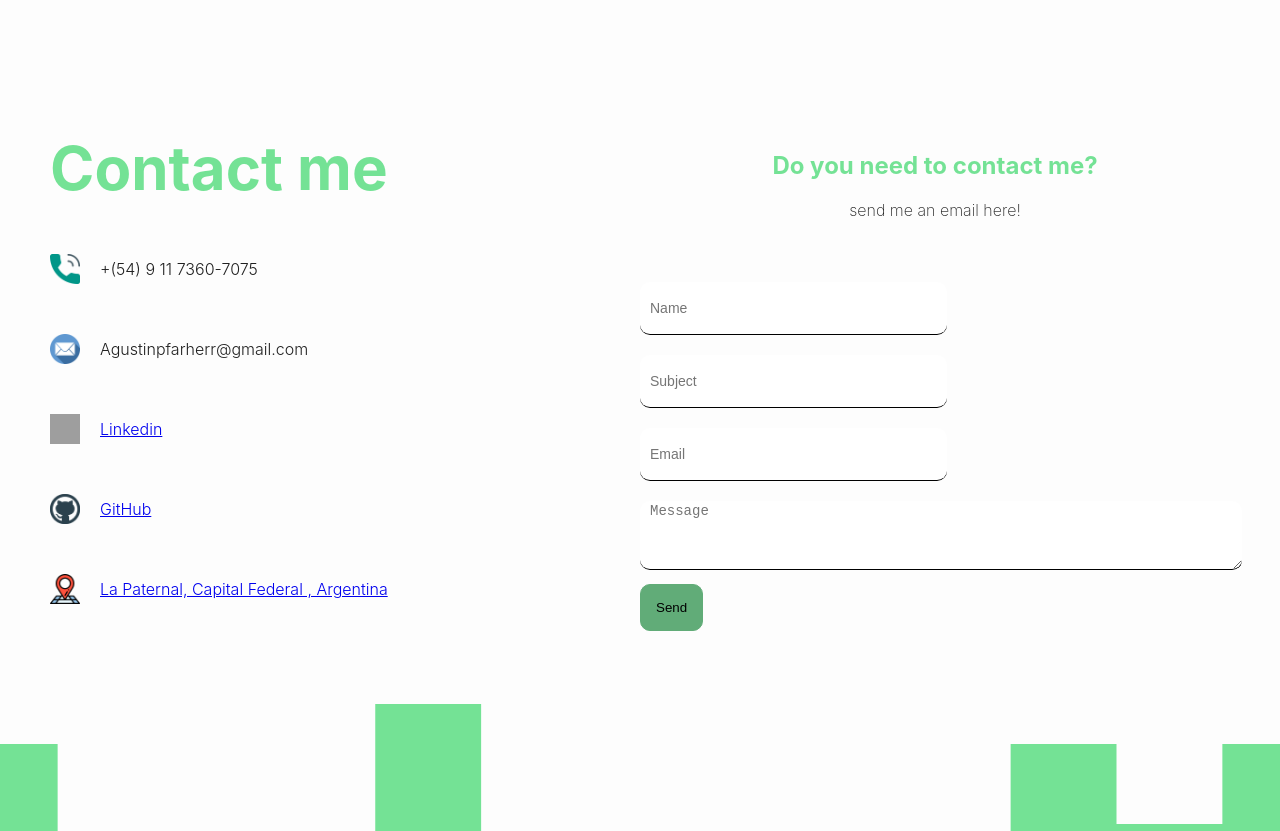
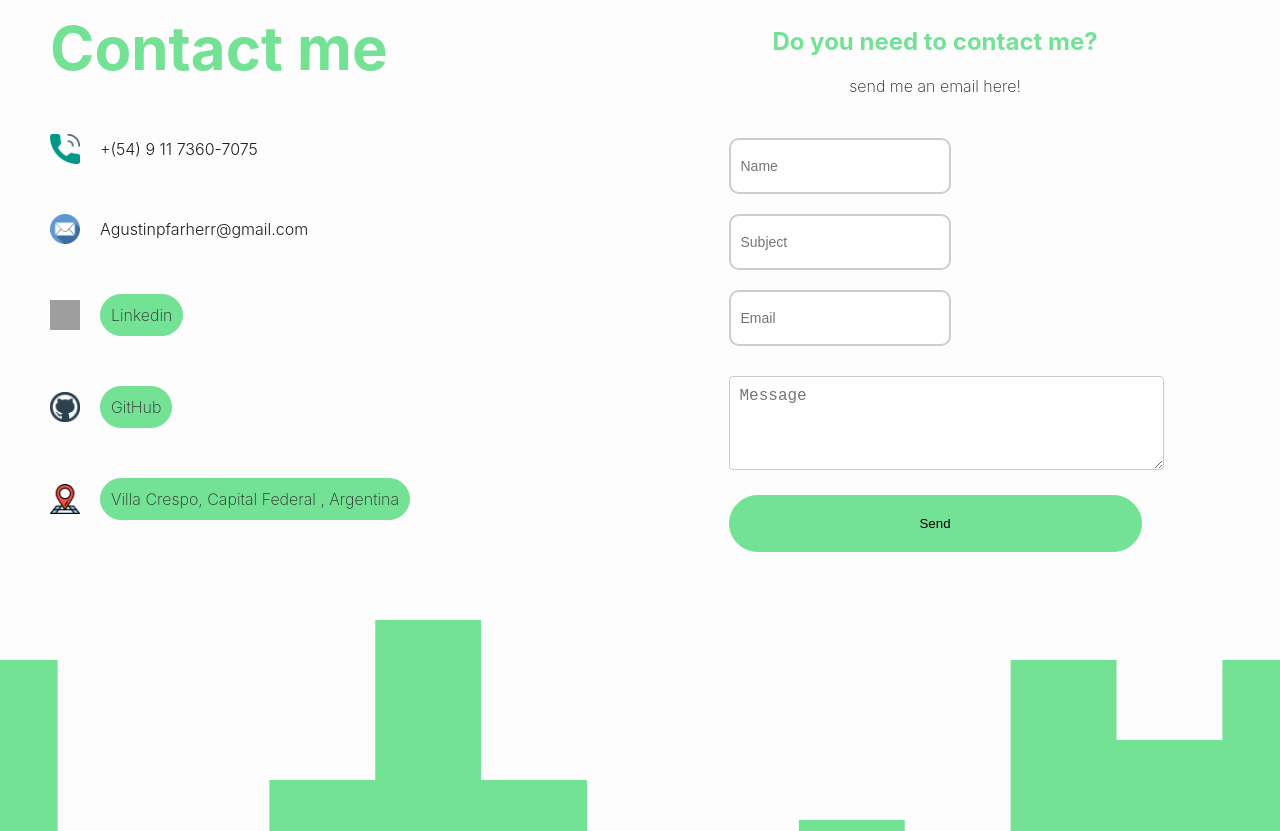
Before and after one commit to Lylhium/PortFolio-Agustin, a React (Create React App) app: page / in a window 1280 px wide. Shown: the part 1420-2251 px from the top of the page. Built offline with nearby package versions, Linux system fonts and the light colour scheme; grey boxes are pictures that could not be loaded.

Commit message:
commit 29/4

```diff
--- a/src/components/about/about.css
+++ b/src/components/about/about.css
@@ -63,29 +63,12 @@ h1 {
 }
 
 @media screen and (max-width: 480px) {
-  .a {
-    flex-direction: column;
-    text-align: center;
-    margin-top: 50px;
+  .a-card {
+    height: 35vh;
   }
-
-  .a-left {
-    width: 100%;
-  }
-
-  .a-card {
-    height: 30vh;
-  }
-
   .a-card.bg {
     display: none;
   }
-
-  .a-right {
-    padding: 20px;
-  }
-}
-@media screen and (max-width: 480px) {
   .a {
     flex-direction: column;
     text-align: center;
@@ -101,9 +84,33 @@ h1 {
   .a-right {
     padding: 20px;
   }
+  .a-img {
+    border-radius: 50%; /* Establece un radio del 50% para crear un círculo */
+    width: 100%;
+    height: 90%;
+  }
 }
 .coco-icon {
-  width: 50px;
-  height: 50px;
-  margin-right: 20px;
+  width: 100px;
+  height: 100px;
 }
+
+.button1 {
+  border: none;
+  padding: 10px;
+  color: rgb(43, 43, 43);
+  background-color: #74e295;
+  border: 0.1em solid #74e295;
+  font-weight: 200;
+  cursor: pointer;
+  border-radius: 100px;
+  text-decoration: none;
+  transition: all 0.2s;
+  padding-left: 5px;
+}
+
+a.button1:hover {
+  background-color: rgb(43, 43, 43);
+  border: 0.1em solid #74e295;
+  color: #74e295;
+}
--- a/src/components/about/about.js
+++ b/src/components/about/about.js
@@ -33,12 +33,13 @@ const about = () => {
           pictures.
         </p>
         <h1>My Projects</h1>
-        <img src={Logo} className="coco-icon" alt="img" />
 
         <a
+          className="button1"
           href={"https://angry-mestorf-fbb8cc.netlify.app/"}
           style={{ fontWeight: 500, fontSize: 25 }}
         >
+          <img src={Logo} className="coco-icon" alt="img" />
           Coco Light
         </a>
         <br />
--- a/src/components/contact/contact.css
+++ b/src/components/contact/contact.css
@@ -43,14 +43,15 @@
   text-align: center;
 }
 form {
-  margin-top: 20px;
-  border-radius: 10px;
+  display: flex;
+  flex-direction: column;
+  width: 70%;
 }
 input {
   width: 50%;
   height: 50px;
-  border: none;
-  border-bottom: 1px solid black;
+  border: 2px solid #ccc;
+  border-radius: 5px;
   margin: 10px 0px;
   font-size: 14px;
   padding-left: 10px;
@@ -59,29 +60,27 @@ input {
 
 textarea {
   width: 100%;
-  border: none;
-  border-bottom: 1px solid black;
-  margin: 10px 0px;
-  font-size: 14px;
-  padding-left: 10px;
-  border-radius: 10px;
+  border: 2px solid #ccc;
+  border-radius: 5px;
+  padding: 10px;
+  margin-bottom: 25px;
 }
 
 .btn-send {
   border: none;
-  padding: 15px;
-  background-color: #61ac78;
-  border: 0.1em solid #61ac78;
-  font-weight: 100;
+  padding: 20px;
+  background-color: #74e295;
+  border: 0.1em solid #74e295;
+  font-weight: 200;
   cursor: pointer;
-  border-radius: 10px;
+  border-radius: 100px;
   text-decoration: none;
   transition: all 0.2s;
 }
 .btn-send:hover {
-  background-color: white;
-  border: 0.1em solid #61ac78;
-  color: #61ac78;
+  background-color: rgb(43, 43, 43);
+  border: 0.1em solid #74e295;
+  color: #74e295;
 }
 .c-contact {
   background-image: linear-gradient(#74e295, #74e295);
@@ -118,7 +117,7 @@ textarea {
   }
 
   .c-desc {
-    display: none;
+    text-align: center;
   }
 
   form {
@@ -128,7 +127,7 @@ textarea {
   }
 
   input {
-    width: 35%;
+    width: 100%;
     height: 40px;
     margin: 10px;
     margin-left: 0;
@@ -138,3 +137,46 @@ textarea {
     margin-top: 10px;
   }
 }
+
+.input-style {
+  border: 1px solid #ccc;
+  padding: 10px;
+  font-size: 16px;
+  border-radius: 4px;
+  width: 100%;
+}
+.textarea-style {
+  border: 1px solid #ccc;
+  padding: 10px;
+  font-size: 16px;
+  border-radius: 4px;
+  width: 100%;
+}
+
+.swal2-popup .swal2-icon {
+  color: #74e295;
+}
+
+.swal2-popup .swal2-confirm {
+  background-color: #74e295;
+  border-color: #74e295;
+}
+
+a.button {
+  border: none;
+  padding: 10px;
+  color: rgb(43, 43, 43);
+  background-color: #74e295;
+  border: 0.1em solid #74e295;
+  font-weight: 200;
+  cursor: pointer;
+  border-radius: 100px;
+  text-decoration: none;
+  transition: all 0.2s;
+}
+
+a.button:hover {
+  background-color: rgb(43, 43, 43);
+  border: 0.1em solid #74e295;
+  color: #74e295;
+}
--- a/src/components/contact/contact.js
+++ b/src/components/contact/contact.js
@@ -1,4 +1,4 @@
-import React, { useRef, useState } from "react";
+import React, { useState } from "react";
 //css
 import "../contact/contact.css";
 //img
@@ -13,34 +13,74 @@ import emailjs from "emailjs-com";
 import Swal from "sweetalert2";
 
 const Contact = () => {
-  const formRef = useRef();
+  const [error, setError] = useState("");
+  const [message, setMessage] = useState("");
+  const [name, setName] = useState("");
+  const [subject, setSubject] = useState("");
+  const [email, setEmail] = useState("");
 
-  const [done, setDone] = useState(false);
+  function sendEmail(e) {
+    e.preventDefault();
 
-  const mostrarAlerta = () => {
-    Swal.fire("Mail sent successfully.", "Thank you!", "success");
-  };
-
-  const handleSubmit = (e) => {
-    e.preventDefault();
+    if (
+      !e.target.message.value ||
+      !e.target.name.value ||
+      !e.target.subject.value ||
+      !e.target.email.value
+    ) {
+      setError("Please complete all fields.");
+      return;
+    }
 
     emailjs
       .sendForm(
-        "service_lilius",
-        "template_m6lspvj",
-        formRef.current,
-        "user_v8lv7h9xUJr6n9XlGDeii"
+        "service_z2gylhq",
+        "template_Lilius",
+        e.target,
+        "QXiJ-cPyQSWR84xkF"
       )
       .then(
         (result) => {
           console.log(result.text);
-          setDone(true);
+          Swal.fire({
+            icon: "success",
+            title: "Mail sent successfully.",
+            text: "Thank you!",
+            iconColor: "#74e295", // para cambiar el color del icono
+            confirmButtonColor: "#74e295",
+            customClass: {
+              icon: "my-custom-icon-class",
+              confirmButton: "my-custom-button-class",
+            },
+          });
+          setMessage("");
+          setName("");
+          setSubject("");
+          setEmail("");
         },
         (error) => {
           console.log(error.text);
         }
       );
-  };
+  }
+  function handleInputChange(event) {
+    switch (event.target.name) {
+      case "message":
+        setMessage(event.target.value);
+        break;
+      case "name":
+        setName(event.target.value);
+        break;
+      case "subject":
+        setSubject(event.target.value);
+        break;
+      case "email":
+        setEmail(event.target.value);
+        break;
+      default:
+        break;
+    }
+  }
 
   return (
     <div className="c">
@@ -63,6 +103,7 @@ const Contact = () => {
                 href={
                   "https://www.linkedin.com/in/agust%C3%ADn-pfarherr-623188211/"
                 }
+                className="button"
                 target="_blank"
                 rel="noreferrer"
               >
@@ -73,6 +114,7 @@ const Contact = () => {
               <img src={Github} className="c-icon" alt="img" />
               <a
                 href={"https://github.com/Lylhium?tab=repositories"}
+                className="button"
                 target="_blank"
                 rel="noreferrer"
               >
@@ -83,10 +125,12 @@ const Contact = () => {
               <img src={Address} className="c-icon" alt="img" />
               <a
                 href={"https://goo.gl/maps/2Hs3EV9E2NQaFARk6"}
+                className="button"
                 target="_blank"
                 rel="noreferrer"
+                color="white"
               >
-                La Paternal, Capital Federal , Argentina
+                Villa Crespo, Capital Federal , Argentina
               </a>
             </div>
           </div>
@@ -96,16 +140,42 @@ const Contact = () => {
             <h2 className="c-contact">Do you need to contact me?</h2>
             <p className="c-texto">send me an email here!</p>
           </p>
+          <form onSubmit={sendEmail}>
+            <input
+              type="text"
+              name="name"
+              placeholder="Name"
+              value={name}
+              onChange={handleInputChange}
+            />
+            <input
+              type="text"
+              name="subject"
+              placeholder="Subject"
+              value={subject}
+              onChange={handleInputChange}
+            />
+            <input
+              type="email"
+              name="email"
+              placeholder="Email"
+              value={email}
+              onChange={handleInputChange}
+            />
+            <br></br>
+            <textarea
+              className="textarea-style"
+              name="message"
+              rows={4}
+              value={message}
+              placeholder="Message"
+              onChange={handleInputChange}
+            />
 
-          <form ref={formRef} onSubmit={handleSubmit}>
-            <input type="text" placeholder="Name" name="user_name" />
-            <input type="text" placeholder="Subject" name="user_tema" />
-            <input type="text" placeholder="Email" name="user_email" />
-            <textarea rows="4" placeholder="Message" name="message" />
-            <button className="btn-send" onClick={() => mostrarAlerta()}>
+            {error && <div style={{ color: "red" }}>{error}</div>}
+            <button className="btn-send" type="submit">
               Send
             </button>
-            {done && <h2 className="c-contact">Mail Sent.</h2>}
           </form>
         </div>
       </div>
--- a/src/components/intro/intro.css
+++ b/src/components/intro/intro.css
@@ -1,6 +1,6 @@
 .i {
   display: flex;
-  height: 75vh;
+  height: 60vh;
 }
 .pad {
   padding-top: 10px;
@@ -93,6 +93,9 @@ div.a {
     flex-direction: column;
   }
 
+  .i-desc {
+    padding-top: 10px;
+  }
   .i-left-wrapper {
     align-items: center;
     justify-content: center;
@@ -100,13 +103,10 @@ div.a {
     height: 100%;
   }
 
-  .i-desc {
-    display: none;
-  }
   .i-img {
-    border-radius: 50%; /* Establece un radio del 50% para crear un círculo */
+    border-radius: 40%; /* Establece un radio del 50% para crear un círculo */
     width: 95%;
-    height: 450px;
+    height: 400px;
     object-fit: cover;
     position: absolute;
     padding-left: 12px;
--- a/src/darkmode.css
+++ b/src/darkmode.css
@@ -2,11 +2,20 @@
   --bg-color: #fdfdfd; /* light mode background color */
   --transition-duration: 0.5s;
   --text-color: #202020; /* light mode text color */
+  --link-color-light: #202020;
+  --link-color-dark: white;
 }
 
 .dark-mode {
   --bg-color: #202020; /* dark mode background color */
   --text-color: #ffffff; /* dark mode text color */
+}
+.light {
+  color: var(--link-color-light);
+}
+
+.dark {
+  color: var(--link-color-dark);
 }
 
 .switch-container {
```
